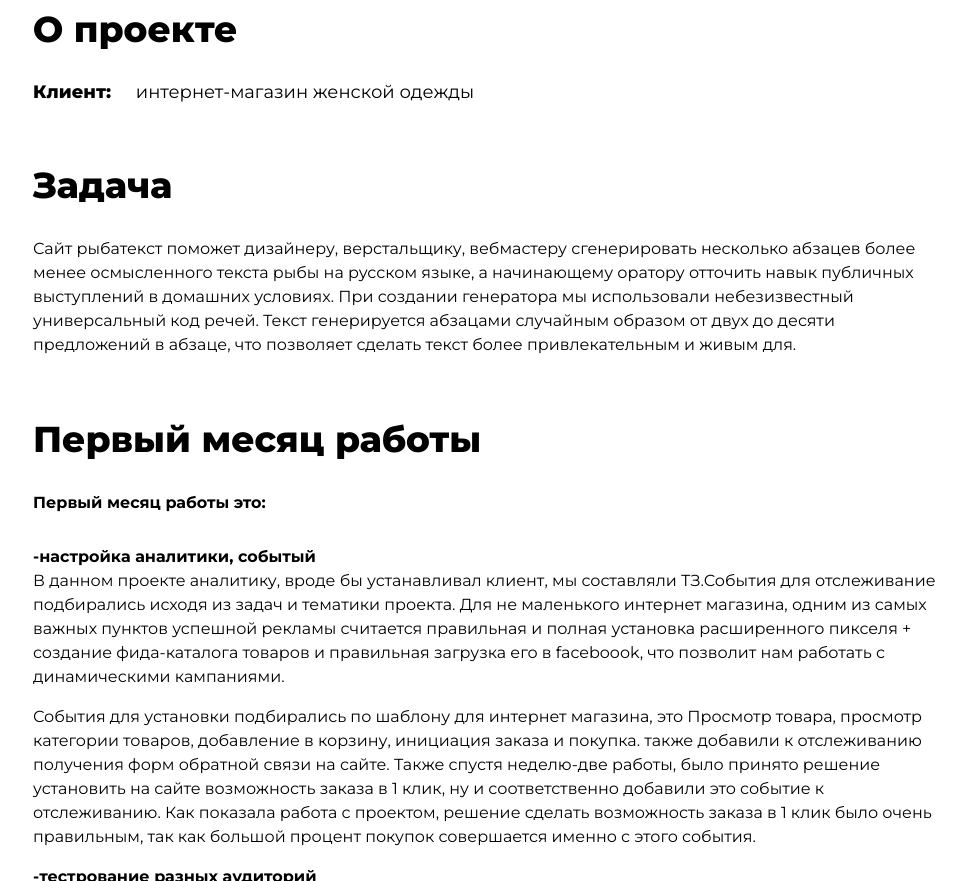
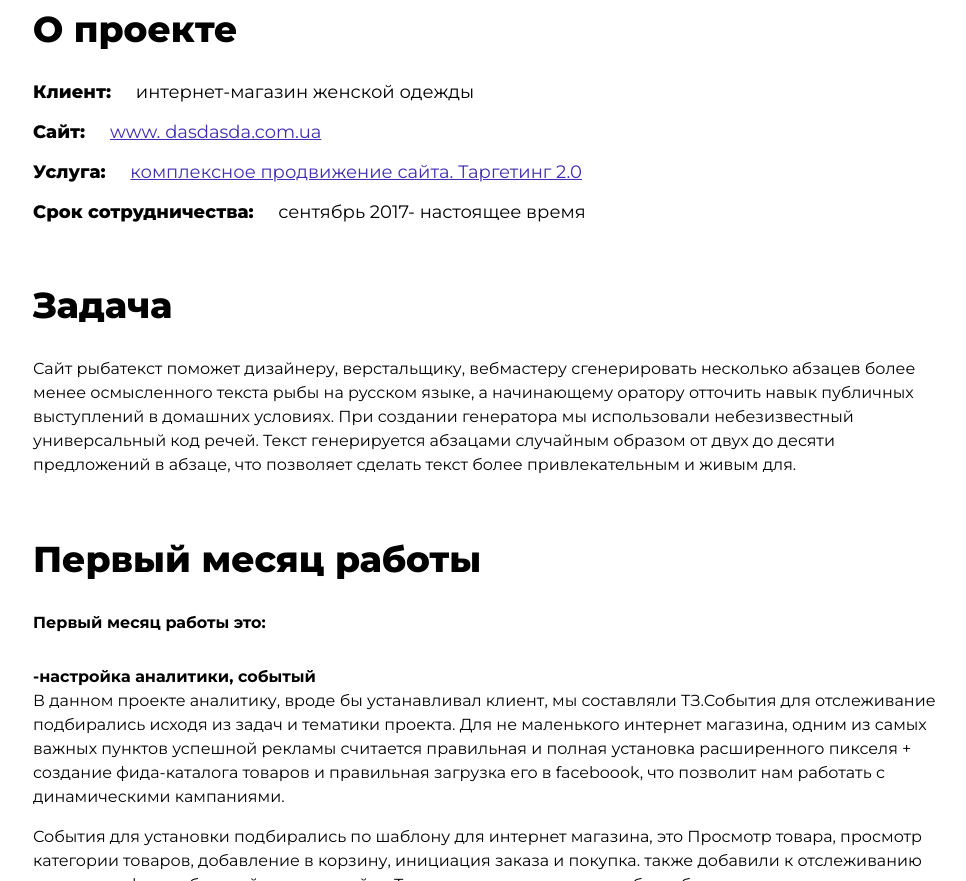
Before and after one commit to diana-tdm/frukt-group, a plain HTML site: page strategy.html in a window 1280 px wide. Shown: the part 820-1701 px from the top of the page, without its empty margins (147-1113 px from the left). Drawn offline with Linux system fonts and the light colour scheme.

Commit message:
Окончательные исправления стратегии

```diff
--- a/css/style.css
+++ b/css/style.css
@@ -1488,6 +1488,10 @@ a{
   margin-right: 20px;
   font-weight: 800;
 }
+.project__text-info a{
+text-decoration: underline;
+color: #3F2EB3;
+}
 .project__subtitle {
   font-weight: bold;
   font-size: 16px;
@@ -1517,7 +1521,7 @@ a{
   justify-content: space-between;
   background-color: #3F2EB3;
   margin-bottom: 125px;
-    box-shadow: 0px 7px 25px #333333;
+  box-shadow: 0px 7px 25px #333333;
 }
 .efficiency__list-text {
   display: flex;
--- a/strategy.html
+++ b/strategy.html
@@ -80,7 +80,21 @@
         О проекте
       </h4>
       <div class="project__text-info">
-        <span>Клиент:</span> интернет-магазин женской одежды
+        <p>
+          <span>Клиент:</span> интернет-магазин женской одежды
+        </p>
+        <p>
+          <span>Сайт:</span>
+          <a href="www. dasdasda.com.ua"> www. dasdasda.com.ua </a>
+        </p>
+        <p>
+          <span>Услуга:</span>
+          <a href="targeting.html"> комплексное продвижение сайта. Таргетинг 2.0</a>
+        </p>
+        <p>
+          <span>Срок сотрудничества:</span> сентябрь 2017- настоящее время
+        </p>
+
       </div>
       <h4 class="project__title">
         Задача
```
